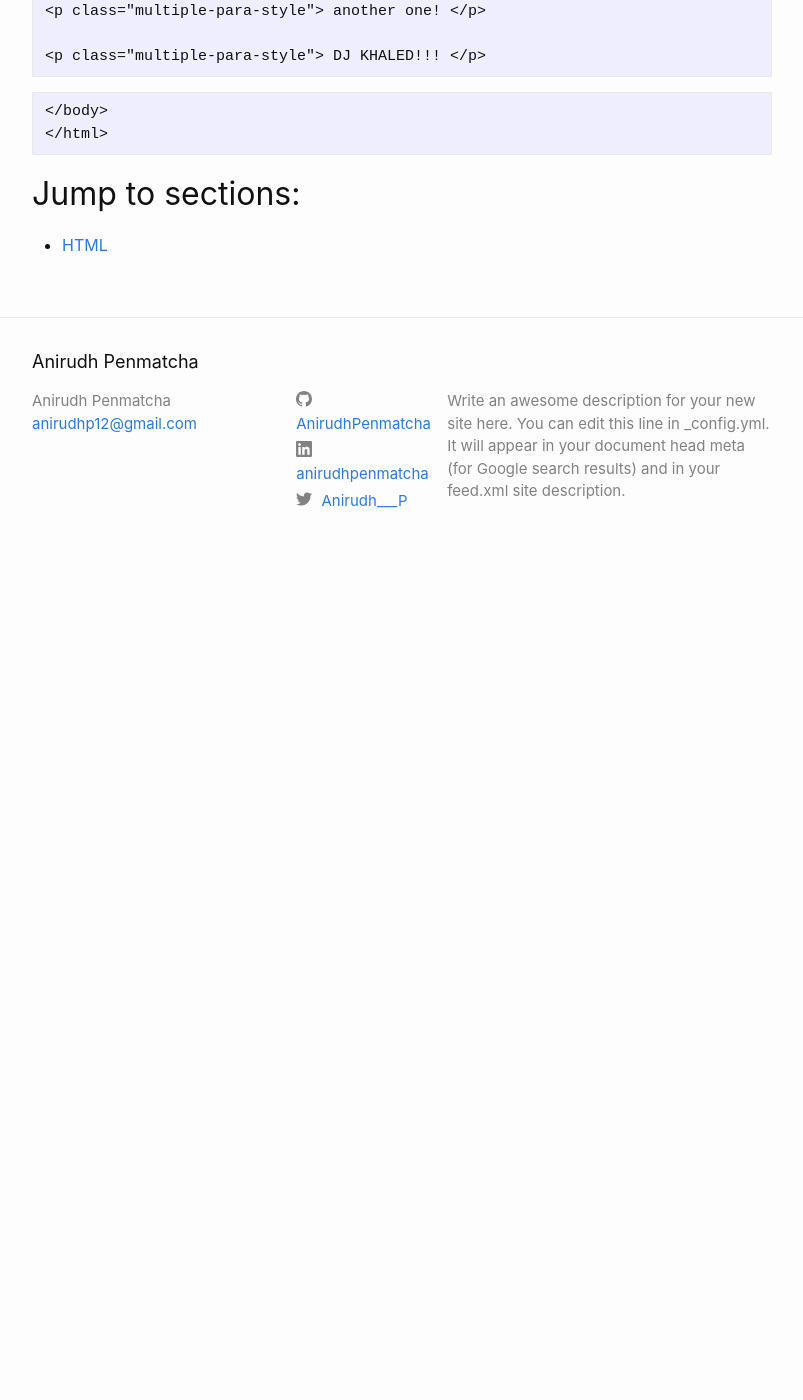
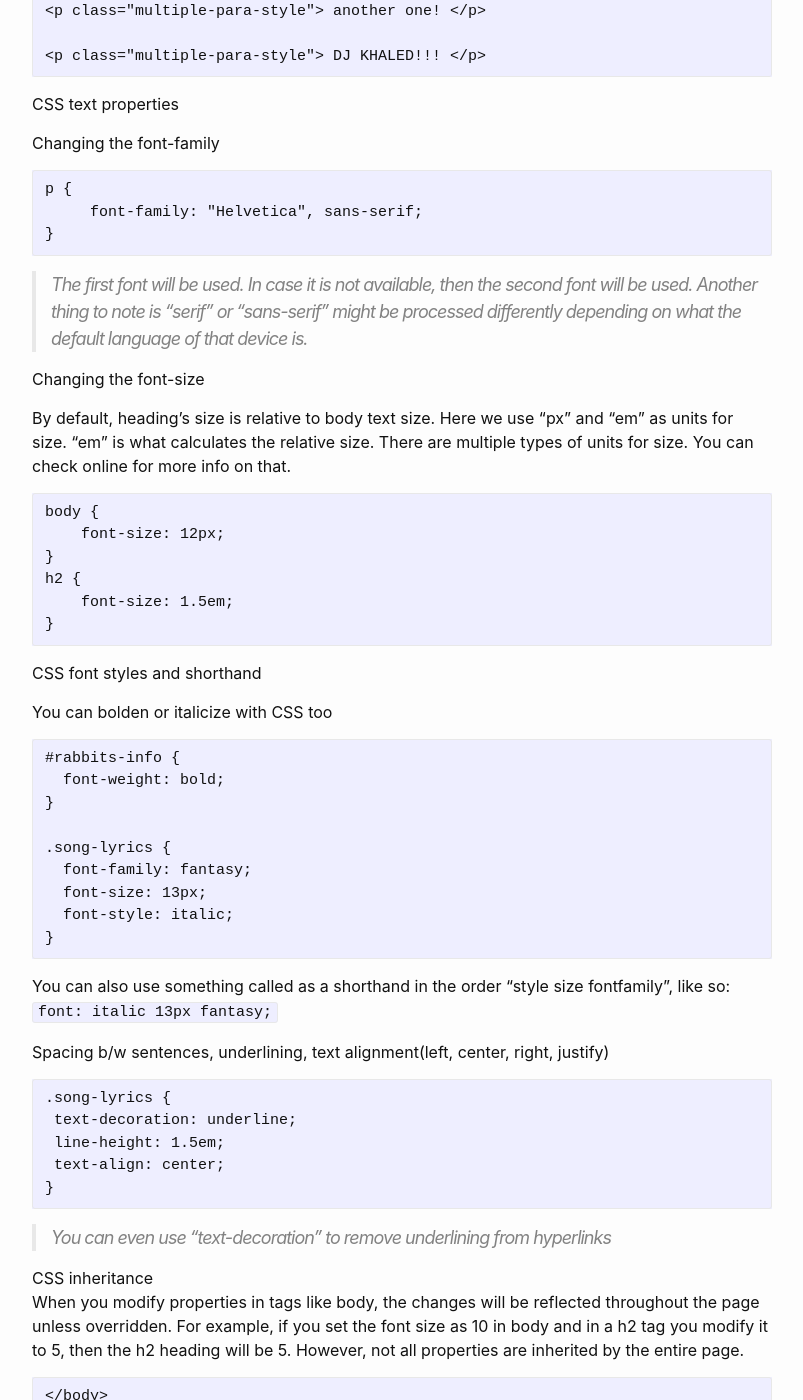
Before and after one commit to AnirudhPenmatcha/notes, a Jekyll site: the page built from _posts/2023-02-20-HTML-and-CSS-Notes.md, in a window 1280 px wide and 1400 px high, scrolled down 4225 px. Shown: the whole window, without its empty margins (238-1041 px from the left). Built offline with Jekyll 4.4.1, drawn with Linux system fonts in a browser that asks for light colours; our own code applies the rules of GitHub Pages for plain Markdown files; before the commit the page ends 4798 px from its top, so only the background shows below that.

Commit message:
more notes

````diff
--- a/_posts/2023-02-20-HTML-and-CSS-Notes.md
+++ b/_posts/2023-02-20-HTML-and-CSS-Notes.md
@@ -191,6 +191,63 @@ Modifying multiple tags at once
 
 <p class="multiple-para-style"> DJ KHALED!!! </p>
 ```
+CSS text properties
+
+Changing the font-family
+```
+p {
+     font-family: "Helvetica", sans-serif;
+}
+```
+> The first font will be used. In case it is not available, then the second font will be used. Another thing to note is "serif" or "sans-serif" might be processed differently depending on what the default language of that device is.
+
+Changing the font-size
+
+By default, heading's size is relative to body text size. Here we use "px" and "em" as units for size. "em" is what calculates the relative size. There are multiple types of units for size. You can check online for more info on that.
+```
+body {
+    font-size: 12px;
+}
+h2 {
+    font-size: 1.5em;
+}
+```
+CSS font styles and shorthand
+
+You can bolden or italicize with CSS too
+```
+#rabbits-info {
+  font-weight: bold;
+}
+
+.song-lyrics {
+  font-family: fantasy;
+  font-size: 13px;
+  font-style: italic;
+}
+```
+You can also use something called as a shorthand in the order "style size fontfamily", like so:
+<br>
+`font: italic 13px fantasy;`
+
+Spacing b/w sentences, underlining, text alignment(left, center, right, justify)
+```
+.song-lyrics {
+ text-decoration: underline;
+ line-height: 1.5em;
+ text-align: center;
+}
+```
+>You can even use "text-decoration" to remove underlining from hyperlinks
+
+CSS inheritance<br>
+When you modify properties in tags like body, the changes will be reflected throughout the page unless overridden. For example, if you set the font size as 10 in body and in a h2 tag you modify it to 5, then the h2 heading will be 5.
+However, not all properties are inherited by the entire page.
+
+
+
+
+
 ```
 </body>
 </html>
````
Also changed, not shown: _posts/2023-02-23-SQL-Notes.md (+4 -0 lines).
